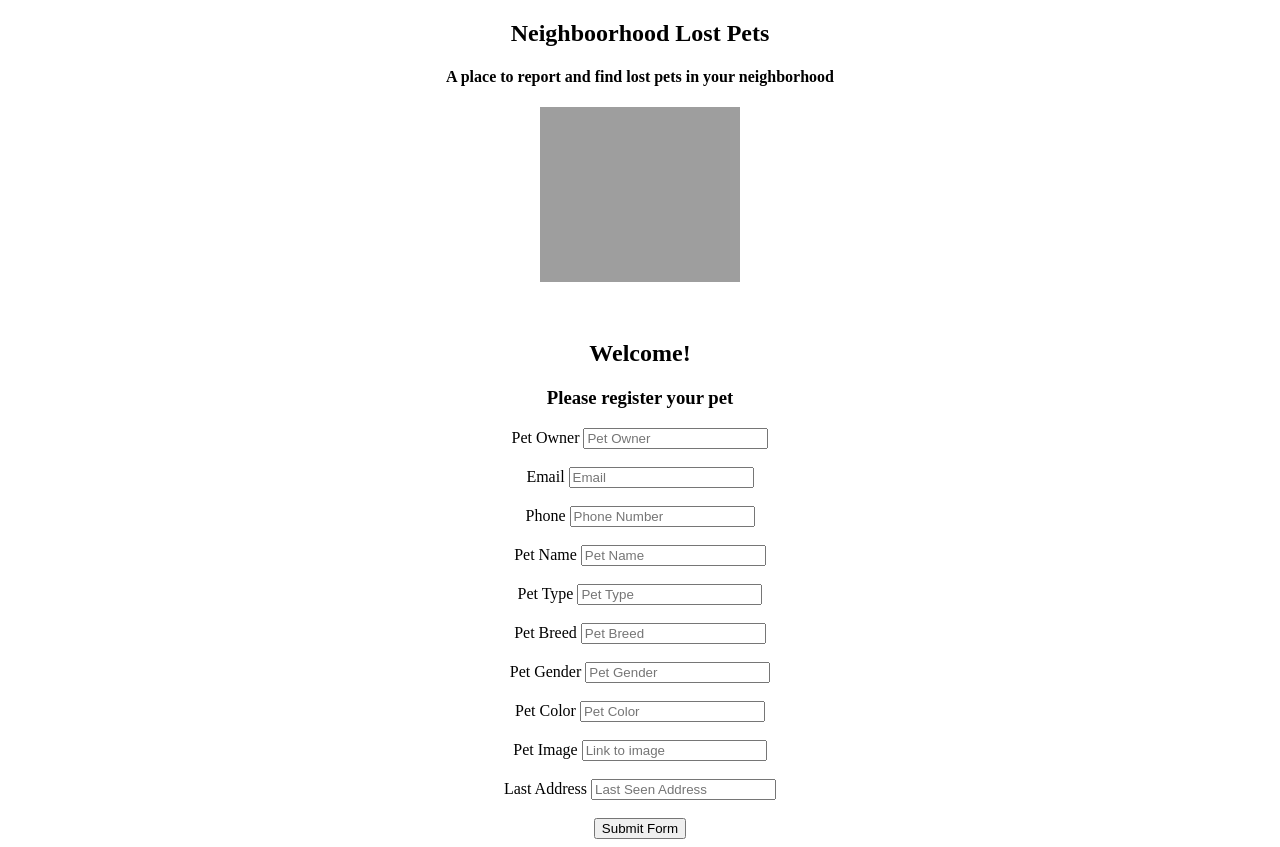
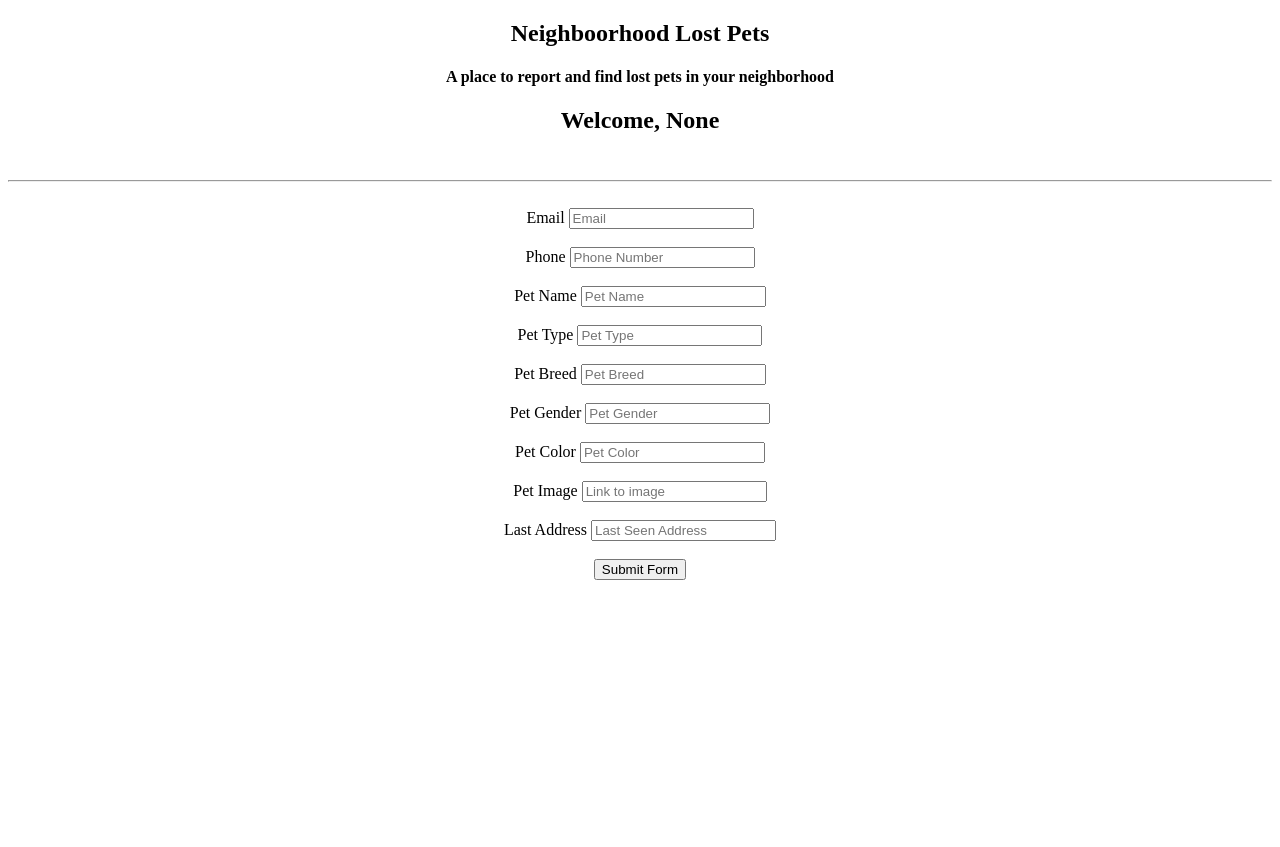
Before and after one commit to yardnas/Lost-Found-Pet-App, a Flask app: page /pet_register in a window 1280 px wide. After the commit the page ends 580 px from the top, so only its background shows below. Run offline with Flask 2, Linux system fonts and the light colour scheme; a user stored in the database is signed in; some libraries are stand-ins or nearby versions; grey boxes are pictures that could not be loaded.

Commit message:
updated pet owner, status and formatting

```diff
--- a/seed.py
+++ b/seed.py
@@ -34,7 +34,6 @@
 
 fido = Pet(pet_id=201,
             user_id=101,
-            pet_owner="Alice Apple",
             pet_name="Fido",
             pet_type="Dog",
             pet_breed="Bulldog",
@@ -45,7 +44,6 @@
 
 kitty = Pet(pet_id=202,
             user_id=102,
-            pet_owner="Bobby Baker",
             pet_name="Kitty",
             pet_type="Cat",
             pet_breed="British Shorthair",
@@ -67,5 +65,4 @@
 #---------------------------------------------------------------------#
 
 model.db.session.add_all([alice, betty, fido, kitty,  fido_status, kitty_status])
-# model.db.session.add_all([alice, betty, fido, kitty])
 model.db.session.commit()
--- a/server.py
+++ b/server.py
@@ -141,7 +141,6 @@
 def register_pet_form():
     """To fill out the pet registration form, store in db and redirect back to '/'."""
 
-    pet_owner = request.form.get('pet-owner')
     email = request.form.get('email')
     phone = request.form.get('phone')
     pet_name = request.form.get('pet-name')
@@ -157,7 +156,7 @@
     # Update database with pet & owner's information
     if user:
         flash('Pet registration is complete')
-        crud.update_pet_user_info(pet_owner, email, phone,
+        crud.update_pet_user_info(email, phone,
                         pet_name, pet_type, pet_breed,
                         pet_gender, pet_color, pet_image, last_address)
     if not user:
@@ -214,7 +213,6 @@
 # def register_pet_form():
 #     """To fill out the pet registration form, store in db and redirect back to '/'."""
 
-#     pet_owner = request.form.get('pet-owner')
 #     email = request.form.get('email')
 #     phone = request.form.get('phone')
 #     pet_name = request.form.get('pet-name')
@@ -230,7 +228,7 @@
 #     # Update database with pet & owner's information
 #     if user:
 #         flash('Pet registration is complete')
-#         crud.update_pet_user_info(pet_owner, email, phone,
+#         crud.update_pet_user_info(email, phone,
 #                         pet_name, pet_type, pet_breed,
 #                         pet_gender, pet_color, pet_image, last_address)
 #     if not user:
--- a/templates/base.html
+++ b/templates/base.html
@@ -34,9 +34,9 @@
           <!-- <img src="/static/img/paws_trim from-dreamstime.jpg" width="200" height="175" /> -->
           <!-- <img src="/static/img/paws-from-flyclipartimages.png" width="200" height="250" /> -->
 
-          <!-- <img src="/static/img/paws_from-123RF.jpg" width="200" height="175" />
-          <img src="/static/img/paws_trim from-dreamstime.jpg" width="200" height="175" /> -->
-          <img src="/static/img/paws-from-dreamstime.jpg" width="200" height="175" />
+          <!-- <img src="/static/img/paws_from-123RF.jpg" width="200" height="175" /> -->
+          <!-- <img src="/static/img/paws_trim from-dreamstime.jpg" width="200" height="175" /> -->
+          <!-- <img src="/static/img/paws-from-dreamstime.jpg" width="200" height="175" /> -->
           <!-- <img src="/static/img/paws-from-flyclipartimages.png" width="200" height="175" /> -->
           <!-- <img src="/static/img/pawsf-from-artranked.jpg" width="200" height="175" /> -->
         </p>
--- a/templates/dashboard.html
+++ b/templates/dashboard.html
@@ -55,7 +55,7 @@
                     </div>
 
                     <h5><i>Marker of your pet's last seen location will be placed on the map</i></h5>
-                    <h5><i>Did you find your pet?<a href="/pet_owner"> Yay! Please update status here</a></i></hh5>
+                    <h5><i>Did you find your pet? <a href="/pet_owner">Update pet status here</a></i></hh5>
                 </section>
 
                 <hr> <!-- Placeholder until css -->
--- a/templates/index.html
+++ b/templates/index.html
@@ -14,11 +14,13 @@
         </section>
     </header>
 
+    <br>
+    <hr> <!-- Placeholder until css -->
+
     <!-- Testing adding image to page
     <p align="center">
         <img src="/static/img/dog_cat_vector4free.jpg" width="250" height="150" />
     </p> -->
-
 
     <main>
         <section align=center class="splash-window">
--- a/templates/login.html
+++ b/templates/login.html
@@ -14,6 +14,9 @@
             <h2>Please sign in</h1>
         </section>
     </header>
+
+    <br>
+    <hr> <!-- Placeholder until css -->
 
     <main>
 
--- a/templates/pet_register.html
+++ b/templates/pet_register.html
@@ -4,33 +4,30 @@
 
 {% block body %}
 
-    <br> <!-- <br> placeholder until CSS-->
-
-    <!---------------------------------->
-    <!--------- Welcome Header --------->
-    <!---------------------------------->
+    <!------------------------------------------>
+    <!-----  Welcome Section ---->
+    <!------------------------------------------>
 
     <header align=center>
-        <!-- Welcome Section -->
-        <section class="login-header">
-            <h1>Welcome!</h1>
-            <h3>Please register your pet</h3>
-        </section>
+        <h2>
+            {% if current_user.is_authenticated %}
+            Welcome, {{ current_user.fname }}
+            {% endif %}
+        </h2>
     </header>
 
+    <br>
+    <hr> <!-- Placeholder until css -->
+    <br>
+
+    <!------------------------------------------->
+    <!------ Pet Registration Form Section ------>
+    <!------------------------------------------->
+
     <main align=center>
-
-        <!------------------------------------------->
-        <!------ Pet Registration Form Section ------>
-        <!------------------------------------------->
-
         <section class="pet-form">
             <div class="pet-form">
                 <form action="/pet_register" method="POST">
-                    <div>
-                        <label for="pet-owner-input" class="form-label">Pet Owner</label>
-                        <input type="text" placeholder="Pet Owner" name="pet-owner" id="pet-owner-input" />
-                    </div><br> <!-- Placeholder <br> until css -->
 
                     <div>
                         <label for="email-input" class="form-label">Email</label>
```
Also changed, not shown: crud.py (+5 -10 lines), model.py (+0 -18 lines), templates/pet_owner.html (+4 -3 lines), templates/register.html (+7 -5 lines).
